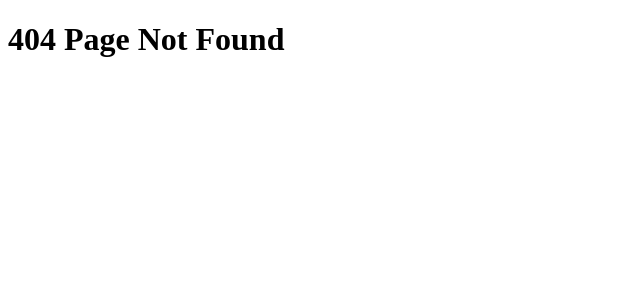
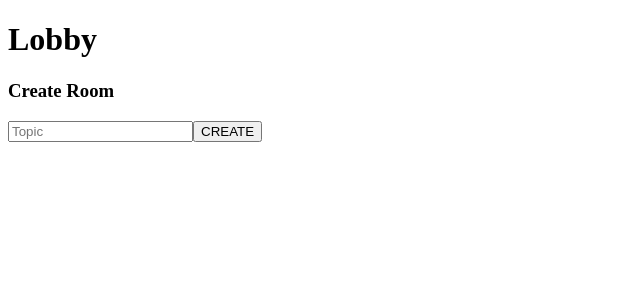
Before and after one commit to emilgsalmi/4Chat, a React (Vite) app in the folder client/: page /lobby in a window 1280 px wide. Before the commit this address had no page. Shown: the top 300 px of the page, without its empty margins (0-640 px from the left). Built offline with nearby package versions, Linux system fonts and the light colour scheme.

Commit message:
context progress

```diff
--- a/client/src/router.tsx
+++ b/client/src/router.tsx
@@ -17,7 +17,7 @@ export const router = createBrowserRouter([
 				index: true,
 			},
 			{
-				path: '/lobby/:userId',
+				path: '/lobby',
 				element: <Lobby />,
 			},
 			{
--- a/client/src/socketContext.tsx
+++ b/client/src/socketContext.tsx
@@ -1,14 +1,21 @@
-import { PropsWithChildren, createContext, useState, useContext } from "react";
+import { PropsWithChildren, createContext, useState, useContext, useEffect } from "react";
+import { io } from 'socket.io-client';
 
 interface ISocketContext {
  username : string,
  room : string
+ enterLobby : () => void,
+ setUsername : React.Dispatch<React.SetStateAction<string>>
+ setRoom : React.Dispatch<React.SetStateAction<string>>
 }
 
 // Default values for Context
 const defaultValues = {
  username : "",
- room : ""
+ room : "",
+ enterLobby : () => {},
+ setUsername : () => {},
+ setRoom : () => {}
 
 }
 
@@ -18,14 +25,38 @@ const SocketContext = createContext<ISocketContext>(defaultValues);
 // Function for using context
 export const useSocket = () => useContext(SocketContext);
 
+const socket = io('http://localhost:2500', { autoConnect: false });
+
+	// useEffect(() => {
+	// 	socket.on('new-connection', (username) => {
+	// 		console.log(username);
+	// 	});
+	// }, []);
+
+
+
 // Provide Context to children components to give them access
 const SocketProvider = ({children}:PropsWithChildren) => {
 
     const [username, setUsername] = useState("");
     const [room, setRoom] = useState("");
 
+    const enterLobby = () => {
+		socket.connect();
+
+		socket.emit('user-connected', username);
+	};
+
+
+
+    // Listen to changes to room and join room on change
+    useEffect(() => {
+        socket.emit("join-room", room)
+
+    }, [room])
+
     return (
-        <SocketContext.Provider value={ {username, room} }>
+        <SocketContext.Provider value={ {username, room, enterLobby, setUsername, setRoom} }>
            {children}
         </SocketContext.Provider>
     )
--- a/client/src/views/Home.tsx
+++ b/client/src/views/Home.tsx
@@ -1,22 +1,10 @@
 import { useState, useEffect } from 'react';
-import { io } from 'socket.io-client';
+import { useSocket } from '../socketContext';
+
 
 function Home() {
-	const socket = io('http://localhost:2500', { autoConnect: false });
 
-	const [username, setUsername] = useState('');
-
-	useEffect(() => {
-		socket.on('new-connection', (username) => {
-			console.log(username);
-		});
-	}, []);
-
-	const enterLobby = () => {
-		socket.connect();
-
-		socket.emit('user-connected', username);
-	};
+	const {setUsername, enterLobby} = useSocket();
 
 	return (
 		<>
--- a/client/src/views/Lobby.tsx
+++ b/client/src/views/Lobby.tsx
@@ -1,7 +1,21 @@
+import { useState } from "react";
+import { useSocket } from "../socketContext";
+
 function Lobby() {
+
+	const [topic, setTopic] = useState("")
+
+	const {setRoom} = useSocket();
 	return (
 		<div>
 			<h1>Lobby</h1>
+
+			<div>
+				<h3>Create Room</h3>
+			<input type="text" placeholder="Topic" onChange={(e) => {setTopic(e.target.value)}} />
+			<button onClick={() => {setRoom(topic)}}>CREATE</button>
+			</div>
+
 		</div>
 	);
 }
```
